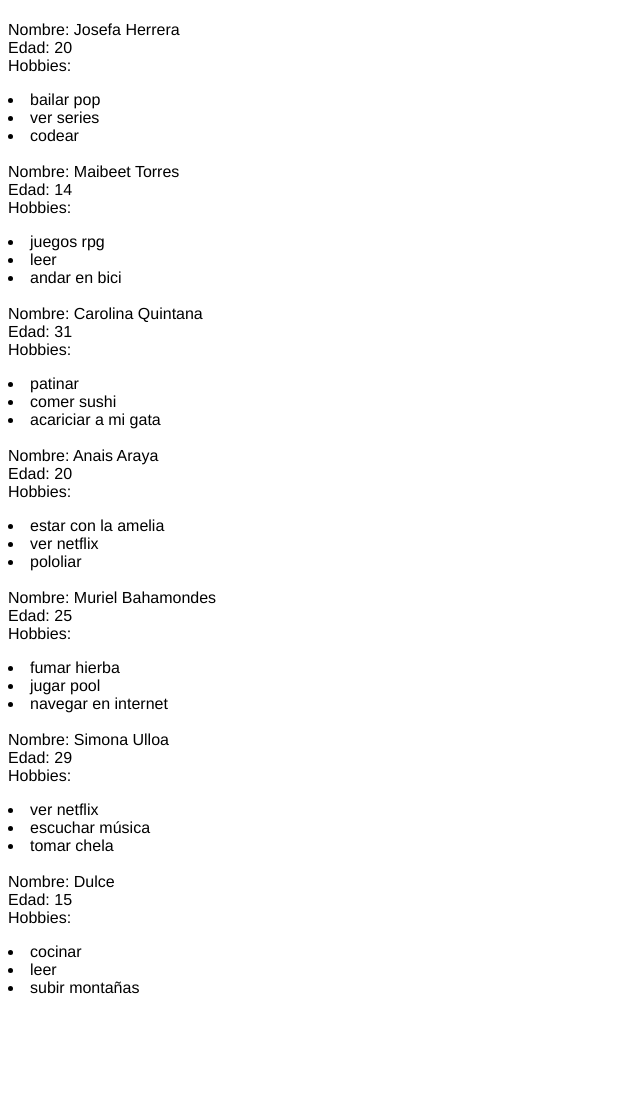
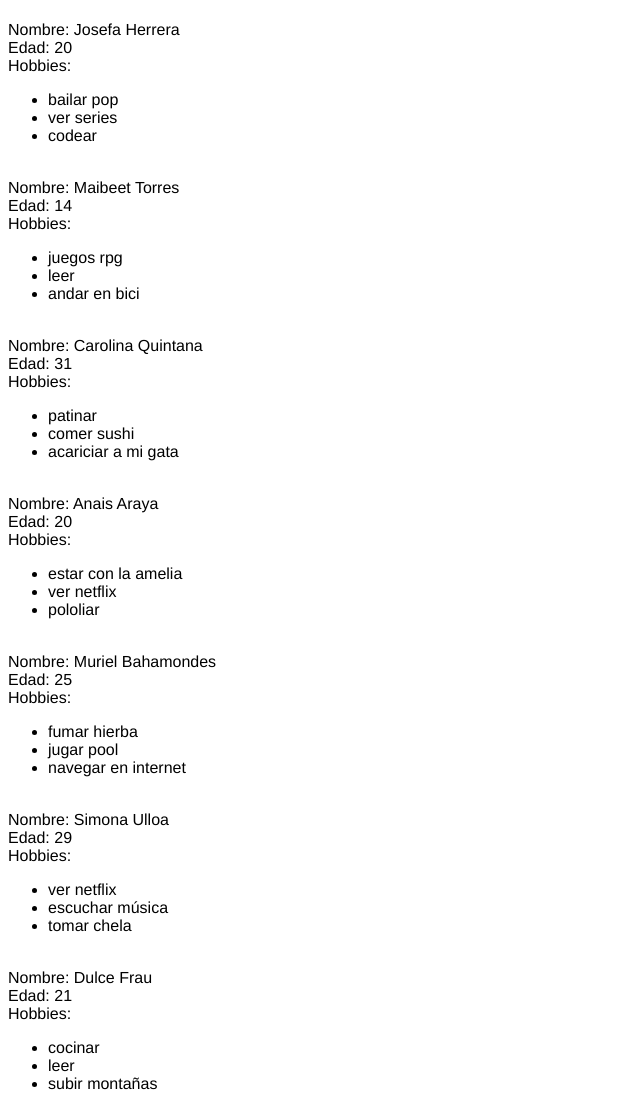
Before and after one commit to nanynn/mi-squad, a plain HTML site: page index.html in a window 1280 px wide. Shown: the part 319-1428 px from the top of the page, without its empty margins (0-640 px from the left). Before the commit the page ends 1324 px from the top, so only its background shows below. Drawn offline with Linux system fonts and the light colour scheme.

Commit message:
version funcionando ul con li de cada uno de los datos del arreglo

```diff
--- a/index.html
+++ b/index.html
@@ -12,6 +12,9 @@
 		.espacio{
 			align-content: center;
 		}
+		.ul{
+			padding: 0;
+		}
 	</style>
 		<h1>A-tó-mi-co!!! Squad</h1>
 
--- a/js/main.js
+++ b/js/main.js
@@ -26,19 +26,23 @@ arrSquad.push(simone);
 
 var sandra;
 
-var dulce = new MiembroSquad('Dulce', 15, ['cocinar', 'leer', 'subir montañas'], 'miembro6');
+var dulce = new MiembroSquad('Dulce Frau', 21, ['cocinar', 'leer', 'subir montañas'], 'miembro6');
 arrSquad.push(dulce);
 
 
 var lista =document.getElementById('integrante');
 
 arrSquad.forEach(function(element){
-	lista.innerHTML += '<br>Nombre: '+ element.nombre + '<br>Edad: '+ element.edad + '<br>Hobbies: ' + '<ul>';
+	var squad = document.createElement('div');
+	squad.innerHTML += '<br>Nombre: '+ element.nombre + '<br>Edad: '+ element.edad + '<br>Hobbies: ';
 
-	element.hobbies.forEach(function(e){
-	lista.innerHTML += "<li>" + e + "</li>";
-	})
-	lista.innerHTML += '</ul>';
+		var lis = document.createElement('ul');
+			element.hobbies.forEach(function(e){
+			lis.innerHTML += "<li>" + e + "</li>";
+			})
+		squad.appendChild(lis);
+
+	lista.appendChild(squad);
 })
 
 /*lista.innerHTML += '<br>Nombre: '+ josefa.nombre + '<br>Edad: '+ josefa.edad + '<br>Hobbies: ' + josefa.hobbies+'<br>';
@@ -48,3 +52,5 @@ lista.innerHTML += '<br>Nombre: '+ anais.nombre + '<br>Edad: '+ anais.edad + '<b
 lista.innerHTML += '<br>Nombre: '+ muri.nombre + '<br>Edad: '+ muri.edad + '<br>Hobbies: ' + muri.hobbies+'<br>';
 lista.innerHTML += '<br>Nombre: '+ simone.nombre + '<br>Edad: '+ simone.edad + '<br>Hobbies: ' + simone.hobbies+'<br>';
 lista.innerHTML += '<br>Nombre: '+ dulce.nombre + '<br>Edad: '+ dulce.edad + '<br>Hobbies: ' + dulce.hobbies+'<br>';*/
+
+//function Comentarios(id, ){}
```
